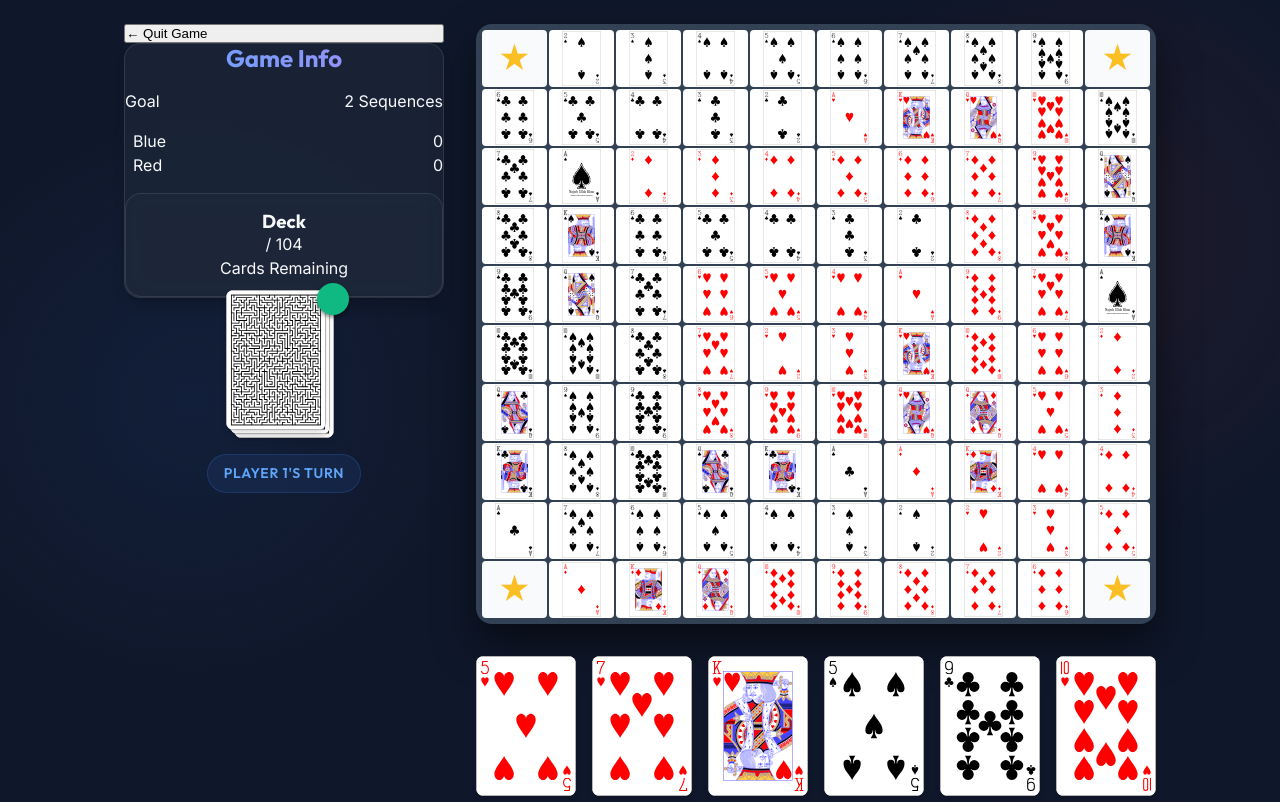
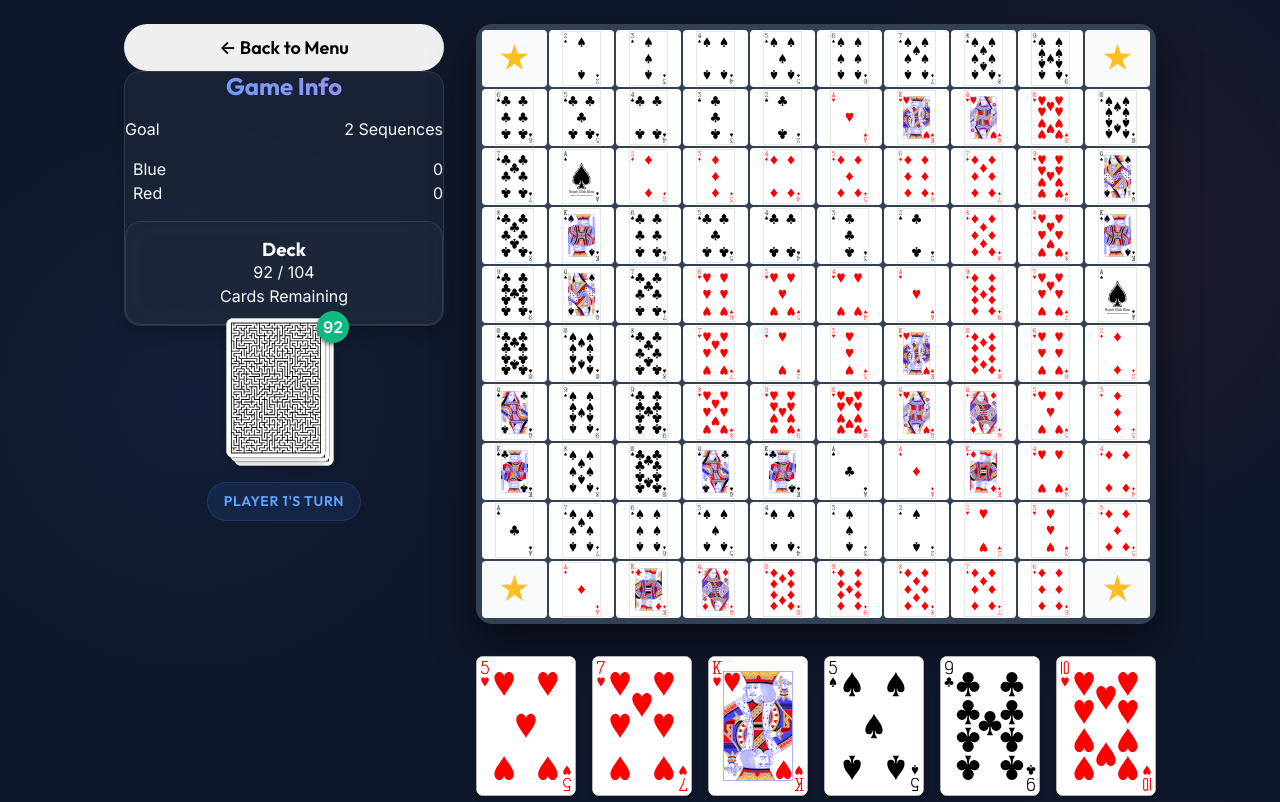
Before and after one commit to Najeeb-Patoana/sequence_board_game, a React (Vite) app in the folder frontend/: page /offline in a window 1280 px wide. Both pictures are taken after a click on the button "Start Local Game". Built offline with nearby package versions, Linux system fonts and the light colour scheme.

Commit message:
improve offline game ui

```diff
--- a/frontend/src/pages/OfflineGame.jsx
+++ b/frontend/src/pages/OfflineGame.jsx
@@ -47,7 +47,7 @@ export default function OfflineGame() {
 
     const handleBoardClick = (cardId) => {
         if (selectedHandCard) {
-            const success = makeMove(cardId, selectedHandCard);
+            const success = makeMove(cardId, selectedHandCard.id);
             if (success) {
                 setSelectedHandCard(null);
                 setHoveredMatches([]);
@@ -57,31 +57,28 @@ export default function OfflineGame() {
 
     if (!gameState) return null;
 
-    const currentTurn = gameState.players.player1.isTurn ? 'player1' : 'player2';
+    const currentTurn = Object.keys(gameState.players).find(key => gameState.players[key].isTurn);
     const currentPlayerObj = gameState.players[currentTurn];
-
-    // For PassDeviceScreen, we need the NEXT player name, which is the currentTurn AFTER state updates.
-    // Since state is updated before PassDeviceScreen is shown, currentTurn is already the next player.
 
     return (
         <div className="game-layout relative">
             {/* Left Sidebar */}
             <div className="flex flex-col gap-6 h-full">
-                <button className="text-muted hover:text-white flex items-center gap-2 self-start transition-colors" onClick={handleQuit}>
-                    ← Quit Game
+                <button className="btn btn-secondary flex items-center gap-2 self-start py-2 px-4 bg-white/5 hover:bg-white/10 text-white rounded-lg transition-colors border border-white/10" onClick={handleQuit}>
+                    ← Back to Menu
                 </button>
 
                 <GameInfoPanel
                     scores={gameState.scores}
-                    deckCount={gameState.deckCount}
+                    deckCount={gameState.shuffledDeck ? gameState.shuffledDeck.length : 0}
                     players={gameState.players}
-                    playingAs={null} // Offline doesn't have a "you", both play on this device
+                    playingAs={null}
                 />
 
                 <div className="flex-1"></div>
 
                 <div className="flex flex-col items-center gap-4">
-                    <DeckDisplay count={gameState.deckCount} />
+                    <DeckDisplay count={gameState.shuffledDeck ? gameState.shuffledDeck.length : 0} />
                     <TurnIndicator
                         currentTurn={currentTurn}
                         playingAs={null}
```
